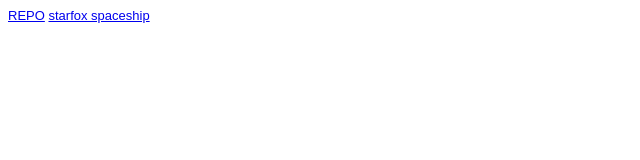
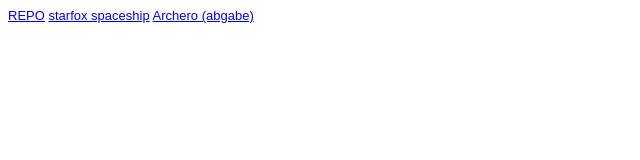
Before and after one commit to jankefyn/Prima, a plain HTML site: page prima/steckbrief.htm in a window 1280 px wide. Shown: the whole page, without its empty margins (0-640 px from the left). Drawn offline with Linux system fonts and the light colour scheme.

Commit message:
link auf steckbrief einfügen

```diff
--- a/prima/steckbrief.htm
+++ b/prima/steckbrief.htm
@@ -15,6 +15,7 @@ body {
 <body>
 	<a href="https://github.com/jankefyn/Prima">REPO</a>
 	<a href="https://jankefyn.github.io/Prima/starfox/"> starfox spaceship</a>
+	<a href="https://jankefyn.github.io/Prima/Archero/"> Archero (abgabe)</a>
 
 	<!-- Hier die Links zu den gelösten Aufgaben einstellen, aktuelle oben, alte stehen lassen! Format: Aufgabenbezeichnung, Datum -->
 </body>
```
